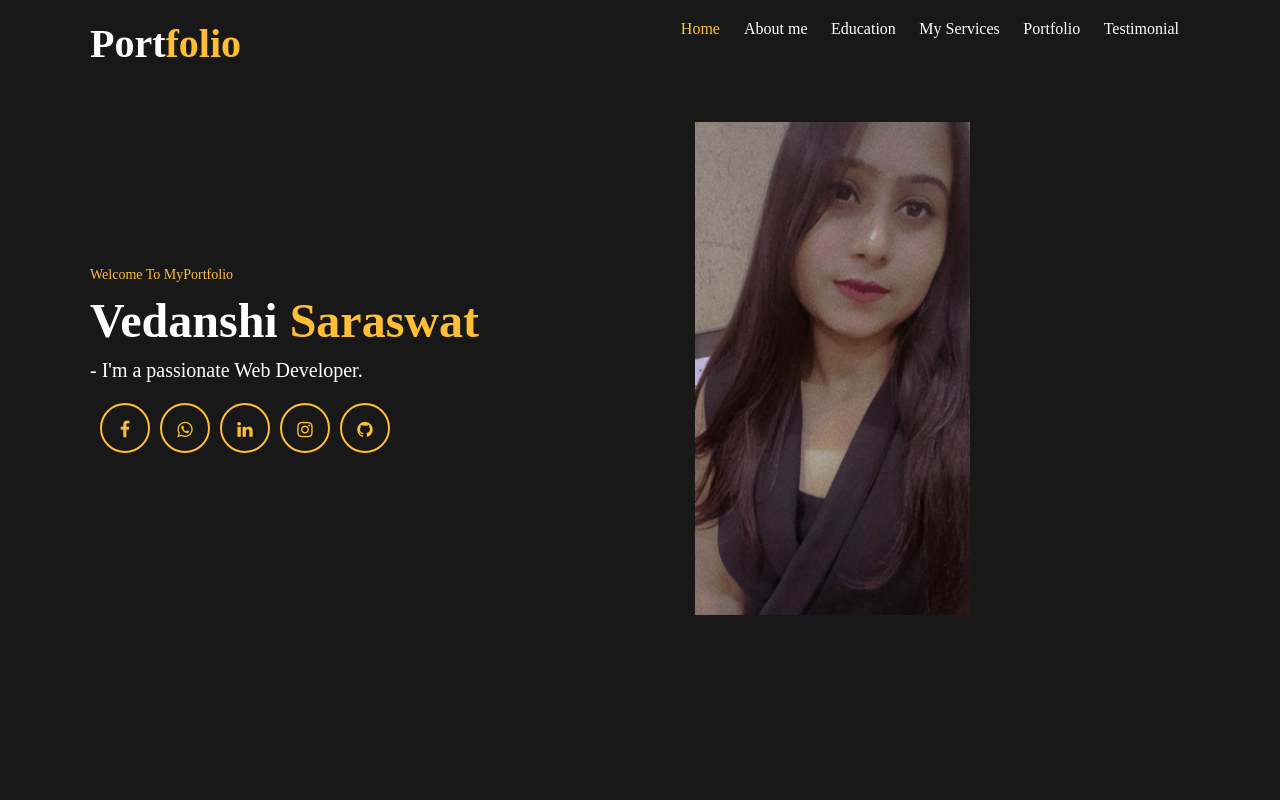
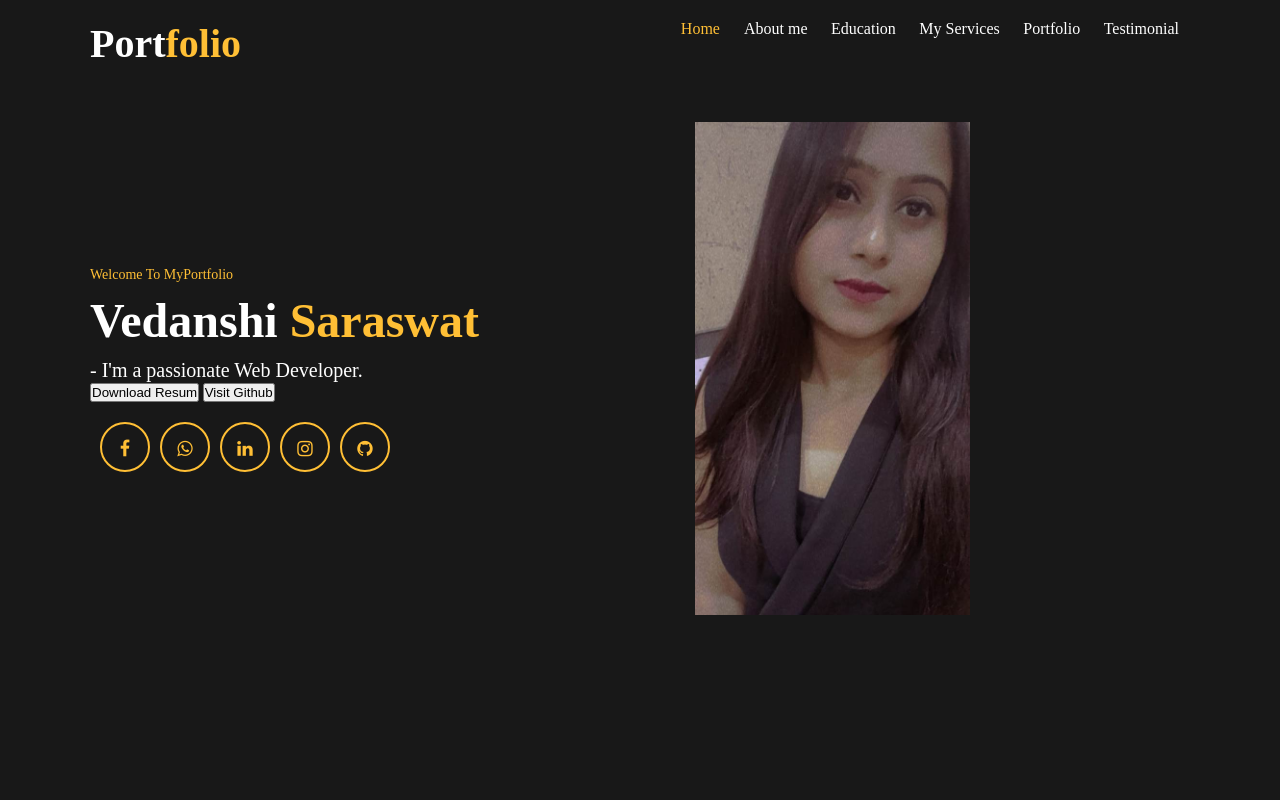
Before and after one commit to Vedanshi24/CodeSoft-Portfolio, a plain HTML site: page index.html in a window 1280 px wide. Shown: the top 800 px of the page. Drawn offline with Linux system fonts and the light colour scheme.

Commit message:
Update index.html

```diff
--- a/index.html
+++ b/index.html
@@ -35,6 +35,10 @@
         <h1>Vedanshi <span class="span-col">Saraswat</span>
         </h1>
         <h2>- I'm a passionate Web Developer.</h2>
+       <div class="buttons">
+                    <button class="btn">Download Resum</button>
+                    <button class="btn">Visit Github</button>
+                </div>
         <a href="https://www.facebook.com/profile.php?id=100013284938507&mibextid=7cd5pb">
           <i class="fa fa-facebook"></i>
         </a>
```
